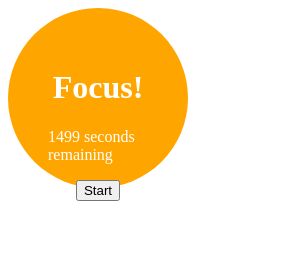
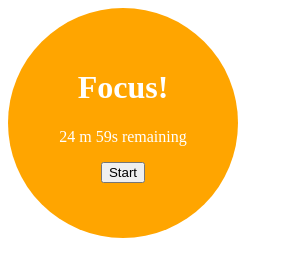
Before and after one commit to PXMYH/pomodoro, an Electron app: page index.html in a window 300 px wide. Both pictures are taken after a click on the button "Start". Drawn offline with Linux system fonts and the light colour scheme.

Commit message:
tweak style

```diff
--- a/index.html
+++ b/index.html
@@ -10,17 +10,17 @@
       }
       .circle {
         padding: 40px;
-        width: 100px;
-        height: 100px;
+        width: 150px;
+        height: 150px;
         background: orange;
-        border-radius: 100px;
+        border-radius: 150px;
       }
     </style>
   </head>
   <div class="circle">
     <h1 style="text-align: center">Focus!</h1>
 
-    <p id="countdown"></p>
+    <p id="countdown" style="text-align: center"></p>
     <p id="start"></p>
     <div id="start_button" style="text-align: center">
       <button class="start_button" onclick="var countdown = startCountdown();">
@@ -40,8 +40,10 @@
             clearInterval(focusTimer);
             document.getElementById('countdown').innerHTML = 'Finished';
           } else {
+            var minutes = parseInt(timer / 60, 10);
+            var seconds = parseInt(timer % 60, 10);
             document.getElementById('countdown').innerHTML =
-              timer + ' seconds remaining';
+              minutes + ' m ' + seconds + 's remaining';
           }
           timer -= 1;
         }, 1000);
--- a/main.js
+++ b/main.js
@@ -2,8 +2,8 @@ const { app, BrowserWindow } = require('electron');
 
 function createWindow() {
   const mainWindow = new BrowserWindow({
-    width: 200,
-    height: 220,
+    width: 250,
+    height: 270,
     show: false,
     movable: true,
     // frame: false,
```
